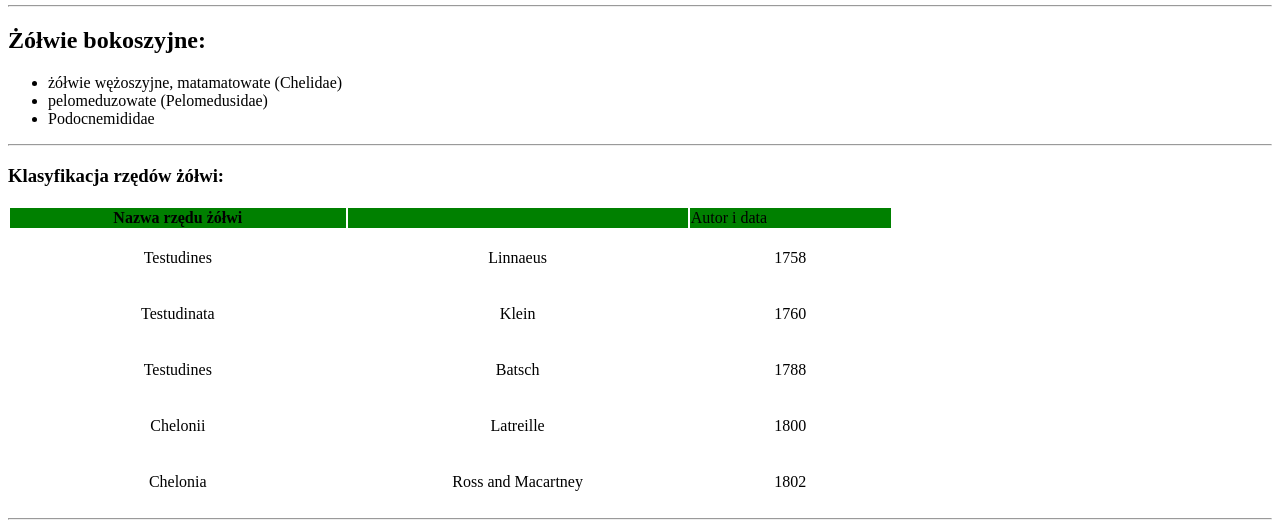
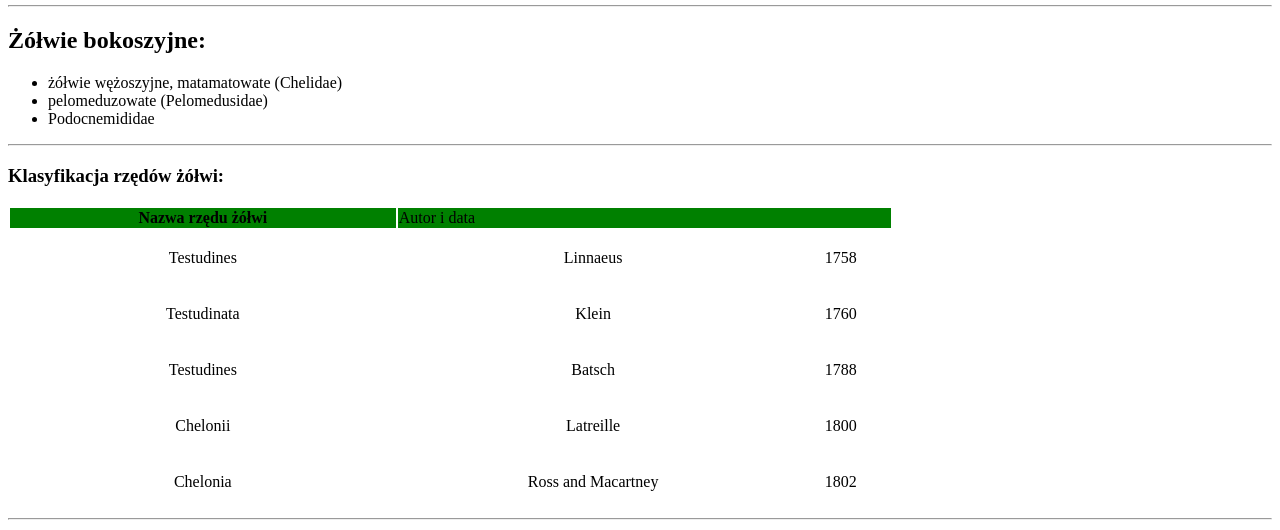
Before and after one commit to Lidiacyb/Lidiacyb.github.io, a plain HTML site: page zadanie2/zadanie2.html in a window 1280 px wide. Shown: the part 270-800 px from the top of the page. Drawn offline with Linux system fonts and the light colour scheme.

Commit message:
Update zadanie2.html

```diff
--- a/zadanie2/zadanie2.html
+++ b/zadanie2/zadanie2.html
@@ -28,7 +28,7 @@ Dział zoologii zajmujący się żółwiami to <span style="font-family: Wide La
 <table><table style="width: 70%">
 <tbody style="background-color: green">
 <tr>
-	<th>Nazwa rzędu żółwi</th>	<th><td colspan="2">Autor i data</td></th>
+	<th>Nazwa rzędu żółwi</th>	<td colspan="2">Autor i data</td>
 	</tr></tbody>
 	<tr><tbody>
 	<td><p style="text-align: center">Testudines</p></td>	<td><p style="text-align: center">Linnaeus</p></td>	<td><p style="text-align: center">1758</p></td>
```
